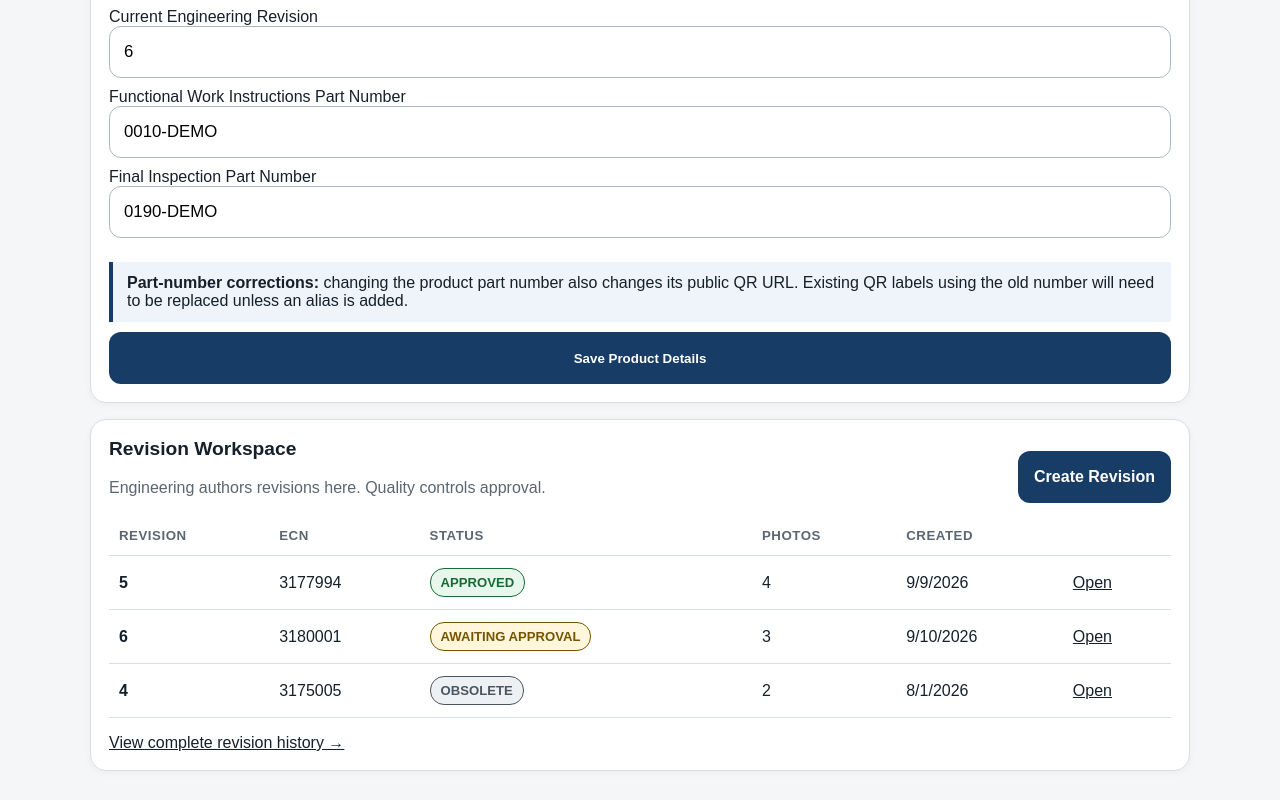
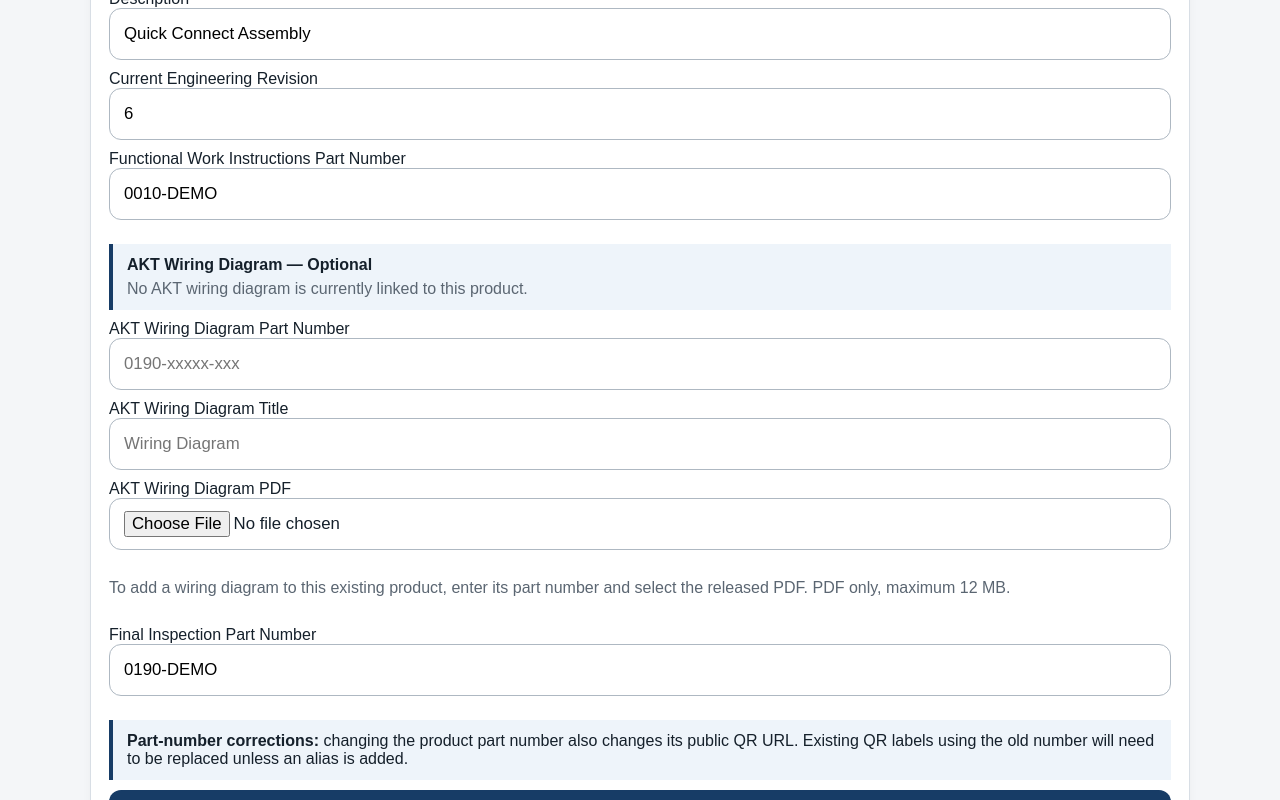
Before and after one commit to quirozr21-ops/production-visual-reference, a Next.js app: page /admin/products/11111111-1111-1111-1111-111111111111 in a window 1280 px wide. Shown: the part 721-1521 px from the top of the page. Built offline with nearby package versions, Linux system fonts and the light colour scheme; no server answers.

Commit message:
Show AKT wiring diagram controls in Edit Product Details

```diff
--- a/src/app/admin/products/[productId]/page.tsx
+++ b/src/app/admin/products/[productId]/page.tsx
@@ -2,6 +2,7 @@ import Link from "next/link";
 import { notFound } from "next/navigation";
 import { requireRole } from "@/lib/auth";
 import { getControlledProduct } from "@/lib/data/revisions";
+import { listPublicAktWiringDiagrams } from "@/lib/public-pdf-documents";
 import { updateProductMetadata } from "../actions";
 
 function statusClass(status: string) {
@@ -23,6 +24,10 @@ export default async function ControlledProductPage({
   const query = await searchParams;
   const product = await getControlledProduct(productId);
   if (!product) notFound();
+
+  const wiringDiagrams = product.current_approved_visual_revision
+    ? await listPublicAktWiringDiagrams(product.part_number)
+    : [];
 
   const canAuthor = user.role === "engineering" || user.role === "administrator";
   const canEditMetadata =
@@ -47,6 +52,12 @@ export default async function ControlledProductPage({
           <dt>Engineering Rev</dt><dd>{product.current_engineering_revision ?? "Not set"}</dd>
           <dt>Approved Visual Rev</dt><dd>{product.current_approved_visual_revision ?? "None"}</dd>
           <dt>Functional Work Instructions Part Number</dt><dd>{product.work_instruction_number ?? "—"}</dd>
+          <dt>AKT Wiring Diagram Part Number</dt>
+          <dd>
+            {wiringDiagrams.length > 0
+              ? wiringDiagrams.map((diagram) => diagram.documentNumber).join(", ")
+              : "—"}
+          </dd>
           <dt>Final Inspection Part Number</dt><dd>{product.final_inspection_part_number ?? "—"}</dd>
           <dt>Status</dt><dd>{product.status}</dd>
         </dl>
@@ -94,6 +105,44 @@ export default async function ControlledProductPage({
                 placeholder="0008-xxxxx"
               />
             </label>
+            <div className="note-box">
+              <strong>AKT Wiring Diagram — Optional</strong>
+              <div className="muted" style={{ marginTop: 6 }}>
+                {wiringDiagrams.length > 0
+                  ? `Currently linked: ${wiringDiagrams
+                      .map((diagram) => diagram.documentNumber)
+                      .join(", ")}`
+                  : "No AKT wiring diagram is currently linked to this product."}
+              </div>
+            </div>
+            <label>
+              AKT Wiring Diagram Part Number
+              <input
+                className="input"
+                name="wiringDiagramNumber"
+                placeholder="0190-xxxxx-xxx"
+              />
+            </label>
+            <label>
+              AKT Wiring Diagram Title
+              <input
+                className="input"
+                name="wiringDiagramTitle"
+                placeholder="Wiring Diagram"
+              />
+            </label>
+            <label>
+              AKT Wiring Diagram PDF
+              <input
+                className="input"
+                name="wiringDiagramFile"
+                type="file"
+                accept=".pdf,application/pdf"
+              />
+            </label>
+            <p className="muted">
+              To add a wiring diagram to this existing product, enter its part number and select the released PDF. PDF only, maximum 12 MB.
+            </p>
             <label>
               Final Inspection Part Number
               <input
```
